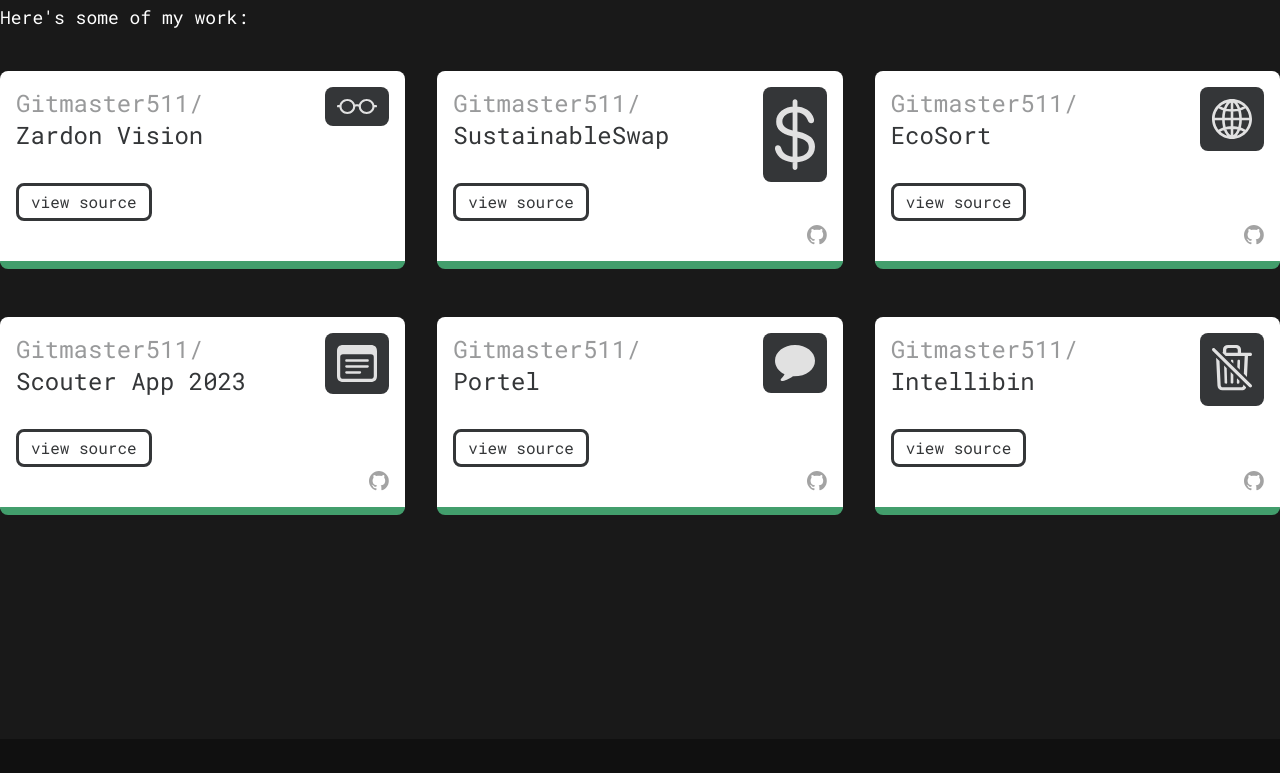
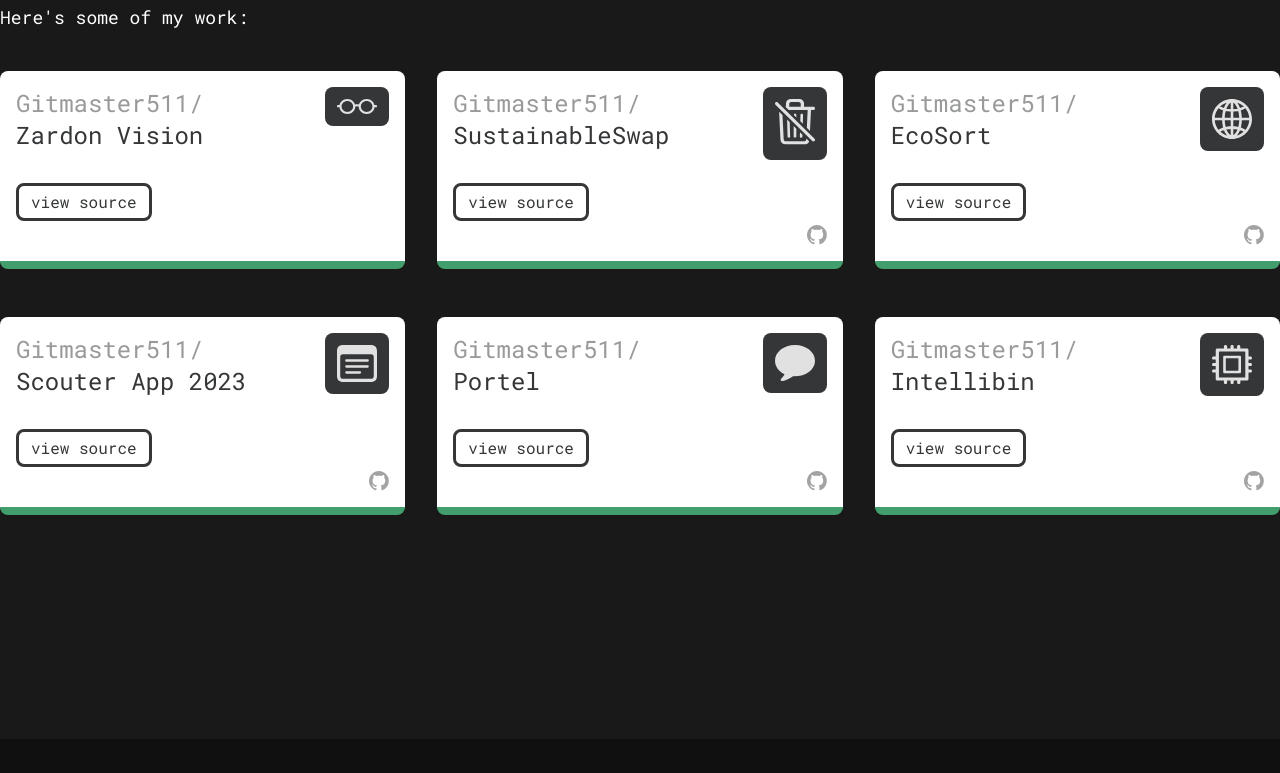
Before and after one commit to Gitmaster511/Gitmaster511.github.io, a plain HTML site: page index.html in a window 1280 px wide. Shown: the part 2007-2780 px from the top of the page. Drawn offline with Linux system fonts and the light colour scheme.

Commit message:
fixed intellibin logo

```diff
--- a/index.html
+++ b/index.html
@@ -252,7 +252,7 @@
             >
               <!-- Project icon -->
               <img
-                src="/img/icons/dollarsign.svg"
+                src="/img/icons/trash.slash.svg"
                 alt="Perceptron"
                 class="w-full"
               />
@@ -397,7 +397,7 @@
               class="absolute w-16 p-3 rounded-lg top-4 right-4 bg-charcoal-200"
             >
               <!-- Project icon -->
-              <img src="/img/icons/trash.slash.svg" alt="Perceptron" class="w-full" />
+              <img src="/img/icons/cpu.svg" alt="Perceptron" class="w-full" />
             </div>
             <img
               src="/img/icons/ghlogo.svg"
```
Also changed, not shown: img/icons/cpu.svg (added), img/icons/discord.svg (deleted), img/icons/dollarsign.svg (deleted).
